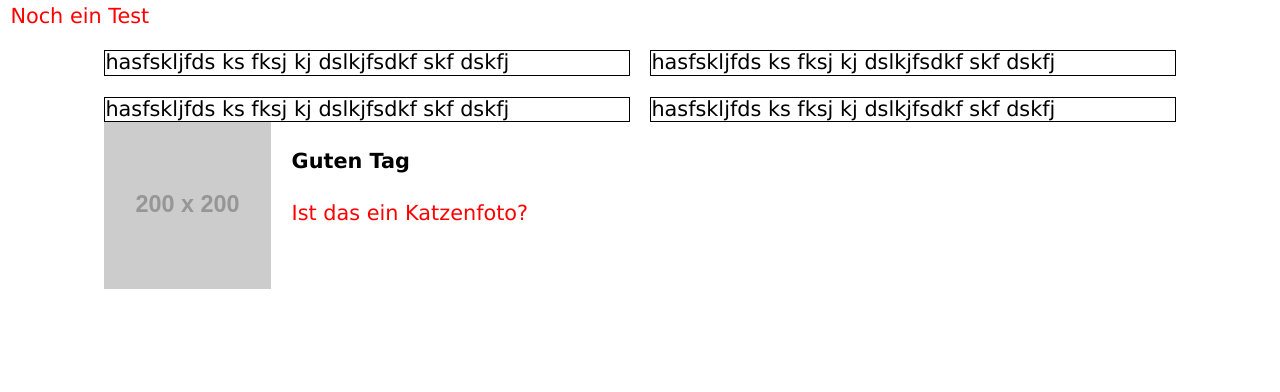
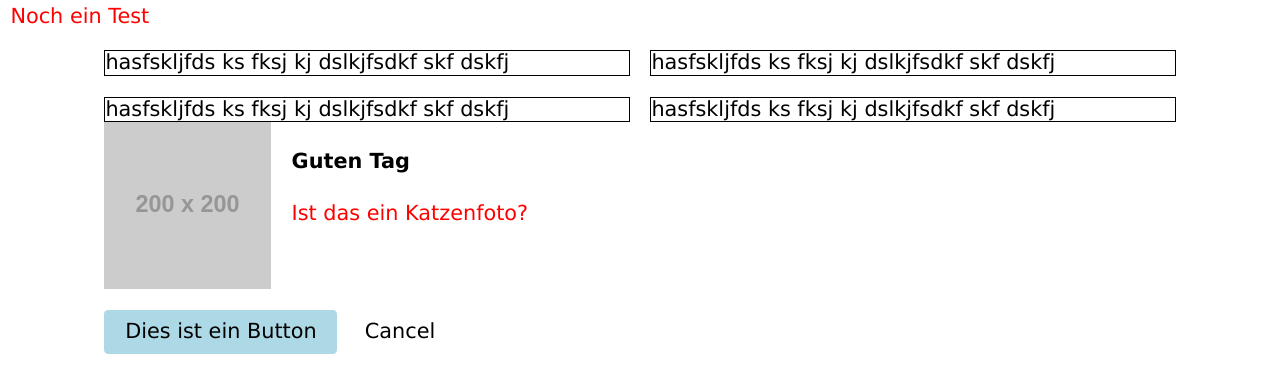
Before and after one commit to marcaltmann/makecss, a website built with webpack: page index.html in a window 1280 px wide. Shown: the part 210-602 px from the top of the page. Built offline with nearby package versions, Linux system fonts and the light colour scheme; placeholder pictures from the web are drawn by us; files whose address does not match are found by name.

Commit message:
Add simple button module

```diff
--- a/index.html
+++ b/index.html
@@ -46,7 +46,19 @@
       </div>
     </div>
 
+    <p>
+      <button class="button button--primary">
+        Dies ist ein Button
+      </button>
+
+      <button class="button button--tertiary">
+        Cancel
+      </button>
+    </p>
+
     </div>
+
+
 
   </body>
 </html>
--- a/style/main.css
+++ b/style/main.css
@@ -9,6 +9,7 @@
 @import "modules/limiter.css";
 @import "modules/simple-grid.css";
 @import "modules/media.css";
+@import "modules/button.css";
 
 /* Utilities */
 @import "utilities.css";
--- /dev/null
+++ b/style/modules/button.css
@@ -0,0 +1,31 @@
+/**
+ * 1. Allow us to style box model properties.
+ * 2. Line different sized buttons up a little nicer.
+ * 3. Make buttons inherit font styles (often necessary when styling `input`s as
+ *    buttons).
+ * 4. Reset/normalize some styles.
+ * 5. Force all button-styled elements to appear clickable.
+ */
+
+.button {
+  display: inline-block; /* [1] */
+  vertical-align: middle; /* [2] */
+  font: inherit; /* [3] */
+  text-align: center; /* [4] */
+  margin: 0; /* [4] */
+  cursor: pointer; /* [5] */
+
+  padding: 0.5em 1em;
+  transition: var(--global-transition, 300ms);
+  border-radius: var(--global-radius, 0.2em);
+  border: initial;
+  user-select: none;
+}
+
+.button--primary {
+  background-color: var(--global-primary-color, lightblue);
+}
+
+.button--tertiary {
+  background-color: transparent;
+}
```
